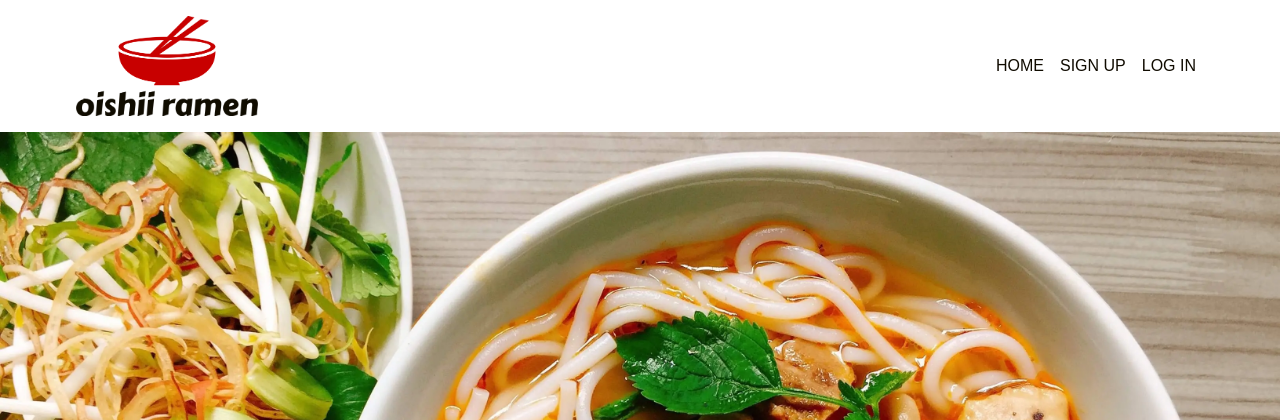
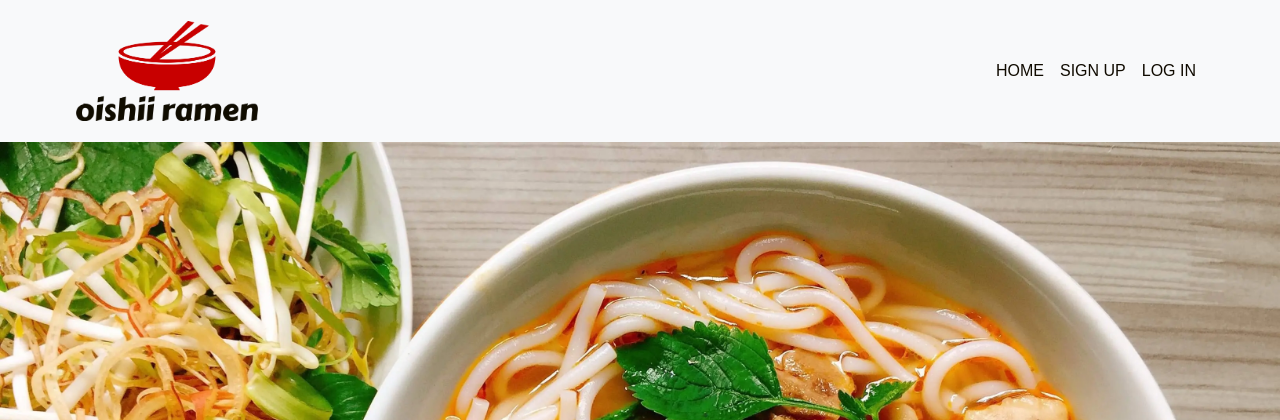
Before and after one commit to SamarZiadat/oishii-ramen, a Django app: page / in a window 1280 px wide. Shown: the top 420 px of the page. Run offline with Django 3.2, Linux system fonts and the light colour scheme; some libraries are stand-ins or nearby versions; some web fonts are replaced.

Commit message:
fix: navbar

```diff
--- a/templates/includes/navigation.html
+++ b/templates/includes/navigation.html
@@ -2,23 +2,27 @@
 
 <header>
     <!-- Nav -->
-    <nav class="navbar navbar-expand-lg">
+    <nav class="navbar navbar-expand-lg bg-body-tertiary">
         <div class="container-fluid">
-            <img src="{% static 'images/oishii-ramen-logo.webp' %}" alt="Oishii Ramen logo" max-width="100%" height="100em">
-            <button class="navbar-toggler" type="button" data-bs-toggle="collapse" data-bs-target="#navbarNavDropdown"
-                aria-controls="navbarNavDropdown" aria-expanded="false" aria-label="Toggle navigation">
+            <a class="navbar-brand" href="#">
+                <img src="{% static 'images/oishii-ramen-logo.webp' %}" alt="Oishii Ramen logo" max-width="100%"
+                    height="100em">
+            </a>
+            <button class="navbar-toggler" type="button" data-bs-toggle="collapse"
+                data-bs-target="#navbarSupportedContent" aria-controls="navbarSupportedContent" aria-expanded="false"
+                aria-label="Toggle navigation">
                 <span class="navbar-toggler-icon"></span>
             </button>
-            <div class="collapse navbar-collapse" id="navbarNavDropdown">
-                <ul class="navbar-nav ms-auto">
+            <div class="collapse navbar-collapse" id="navbarSupportedContent">
+                <ul class="navbar-nav ms-auto mb-2 mb-lg-0">
                     <li class="nav-item">
-                        <a class="nav-link" aria-current="page" href="#">Home</a>
+                        <a class="nav-link" href="#">Home</a>
                     </li>
                     <li class="nav-item">
-                        <a class="nav-link" href="#">Sign up</a>
+                        <a class="nav-link" href="#">Sign Up</a>
                     </li>
                     <li class="nav-item">
-                        <a class="nav-link" href="#">Log in</a>
+                        <a class="nav-link" href="#">Log In</a>
                     </li>
                 </ul>
             </div>
```
